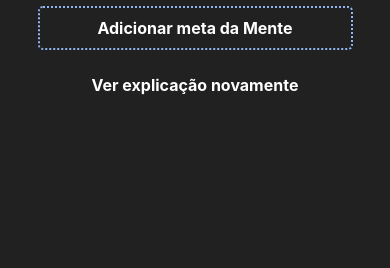
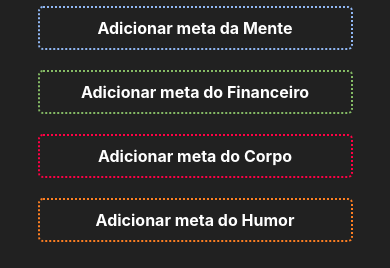
Before and after one commit to AdrielSantana/Projeto-React-Native-OBC, a React Native app in the folder projeto-react-native-obc/: screen /Home in a window 390 px wide. Shown: the part 573-841 px from the top of the page. Built offline with nearby package versions, Linux system fonts and the light colour scheme.

Commit message:
criar e editar habitos

```diff
--- a/projeto-react-native-obc/src/Components/Home/EditHabit/index.jsx
+++ b/projeto-react-native-obc/src/Components/Home/EditHabit/index.jsx
@@ -0,0 +1,60 @@
+import React from "react";
+import { View, StyleSheet, TouchableOpacity, Text } from "react-native";
+
+const EditHabit = ({ habit, frequency, habitArea, checkColor }) => {
+  const handleEdit = () => {
+    console.log(`editando ${habitArea}`);
+  };
+
+  const handleCheck = () => {
+    console.log(`checando ${habitArea}`);
+  };
+
+  return (
+    <TouchableOpacity
+      activeOpacity={0.9}
+      style={styles.button}
+      onPress={handleEdit}
+    >
+      <View style={styles.habitText}>
+        <Text style={styles.habitTitle}>{habit}</Text>
+        <Text style={styles.habitFrequency}>{frequency}</Text>
+      </View>
+
+      <TouchableOpacity
+        style={[styles.check, { borderColor: checkColor }]}
+        activeOpacity={0.8}
+        onPress={handleCheck}
+      ></TouchableOpacity>
+    </TouchableOpacity>
+  );
+};
+
+const styles = StyleSheet.create({
+  button: {
+    backgroundColor: "#151515",
+    borderRadius: 5,
+    width: 320,
+    marginVertical: 10,
+    paddingVertical: 10,
+    paddingHorizontal: 20,
+    flexDirection: "row",
+    alignItems: "center",
+    justifyContent: "space-between",
+  },
+  habitTitle: {
+    color: "white",
+    fontWeight: "bold",
+  },
+  habitFrequency: {
+    color: "white",
+  },
+  check: {
+    width: 20,
+    height: 20,
+    borderWidth: 1,
+    borderRadius: 10,
+  },
+});
+
+export default EditHabit;
--- a/projeto-react-native-obc/src/pages/Home/index.jsx
+++ b/projeto-react-native-obc/src/pages/Home/index.jsx
@@ -4,6 +4,7 @@
 
 import LifeStatus from "../../Components/Common/LifeStatus";
 import CreateHabit from "../../Components/Home/CreateHabit";
+import EditHabit from "../../Components/Home/EditHabit";
 import StatusBar from "../../Components/Home/StatusBar";
 
 const Home = () => {
@@ -26,7 +27,50 @@
 
           <LifeStatus />
           <StatusBar />
-          <CreateHabit habitArea={"Mente"} borderColor={"#90B7F3"} />
+
+          {mindHabit ? (
+            <EditHabit
+              habit={mindHabit?.habitName}
+              frequency={`${mindHabit?.habitTime} - ${mindHabit?.habitFrequency}`}
+              habitArea={mindHabit?.habitArea}
+              checkColor={"#90B7F3"}
+            />
+          ) : (
+            <CreateHabit habitArea={"Mente"} borderColor={"#90B7F3"} />
+          )}
+
+          {moneyHabit ? (
+            <EditHabit
+              habit={moneyHabit?.habitName}
+              frequency={`${moneyHabit?.habitTime} - ${moneyHabit?.habitFrequency}`}
+              habitArea={moneyHabit?.habitArea}
+              checkColor={"#85BB65"}
+            />
+          ) : (
+            <CreateHabit habitArea={"Financeiro"} borderColor={"#85BB65"} />
+          )}
+
+          {bodyHabit ? (
+            <EditHabit
+              habit={bodyHabit?.habitName}
+              frequency={`${bodyHabit?.habitTime} - ${bodyHabit?.habitFrequency}`}
+              habitArea={bodyHabit?.habitArea}
+              checkColor={"#FF0044"}
+            />
+          ) : (
+            <CreateHabit habitArea={"Corpo"} borderColor={"#FF0044"} />
+          )}
+
+          {funHabit ? (
+            <EditHabit
+              habit={funHabit?.habitName}
+              frequency={`${funHabit?.habitTime} - ${funHabit?.habitFrequency}`}
+              habitArea={funHabit?.habitArea}
+              checkColor={"#FE7F23"}
+            />
+          ) : (
+            <CreateHabit habitArea={"Humor"} borderColor={"#FE7F23"} />
+          )}
         </View>
 
         <Text
```
